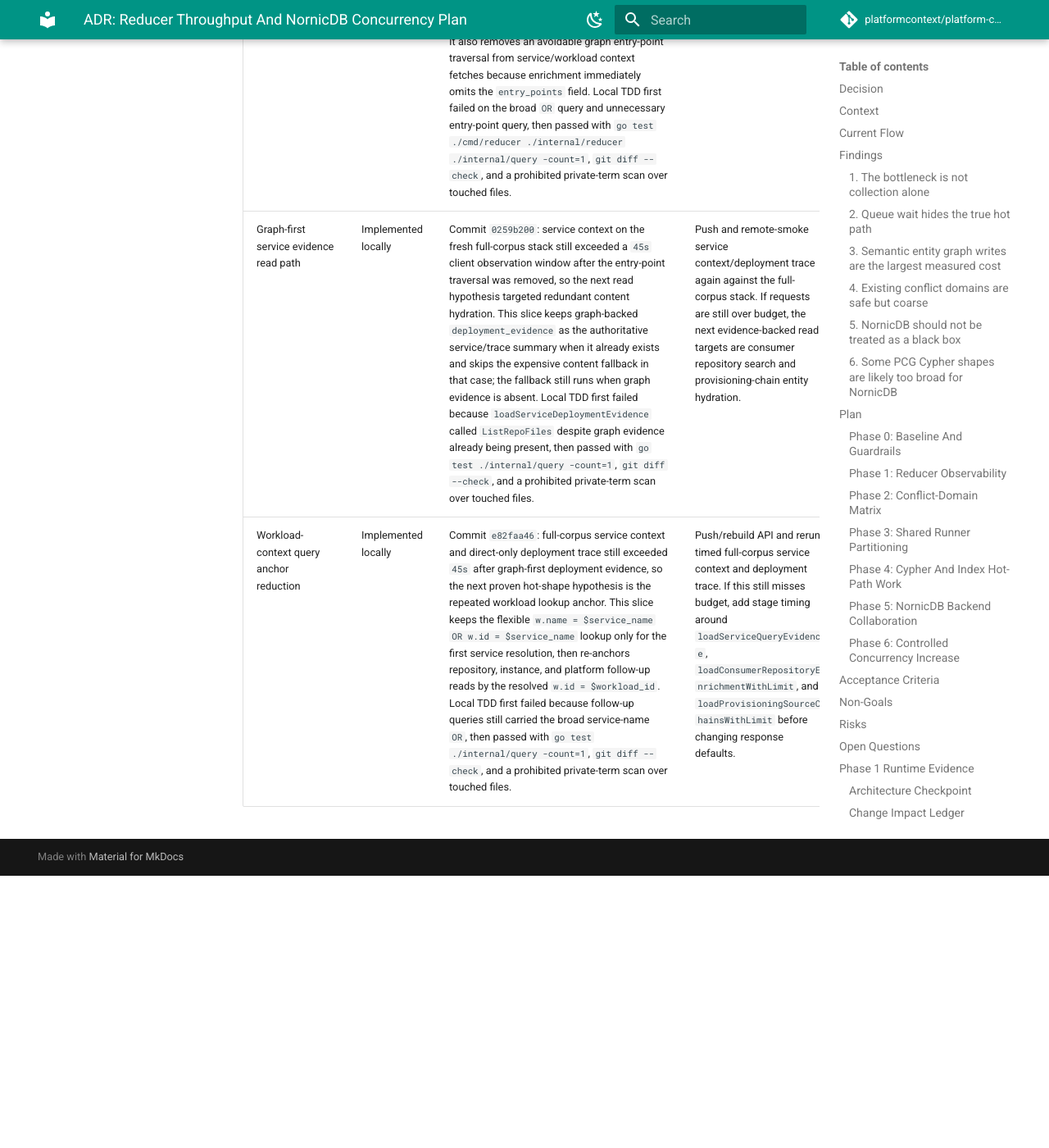
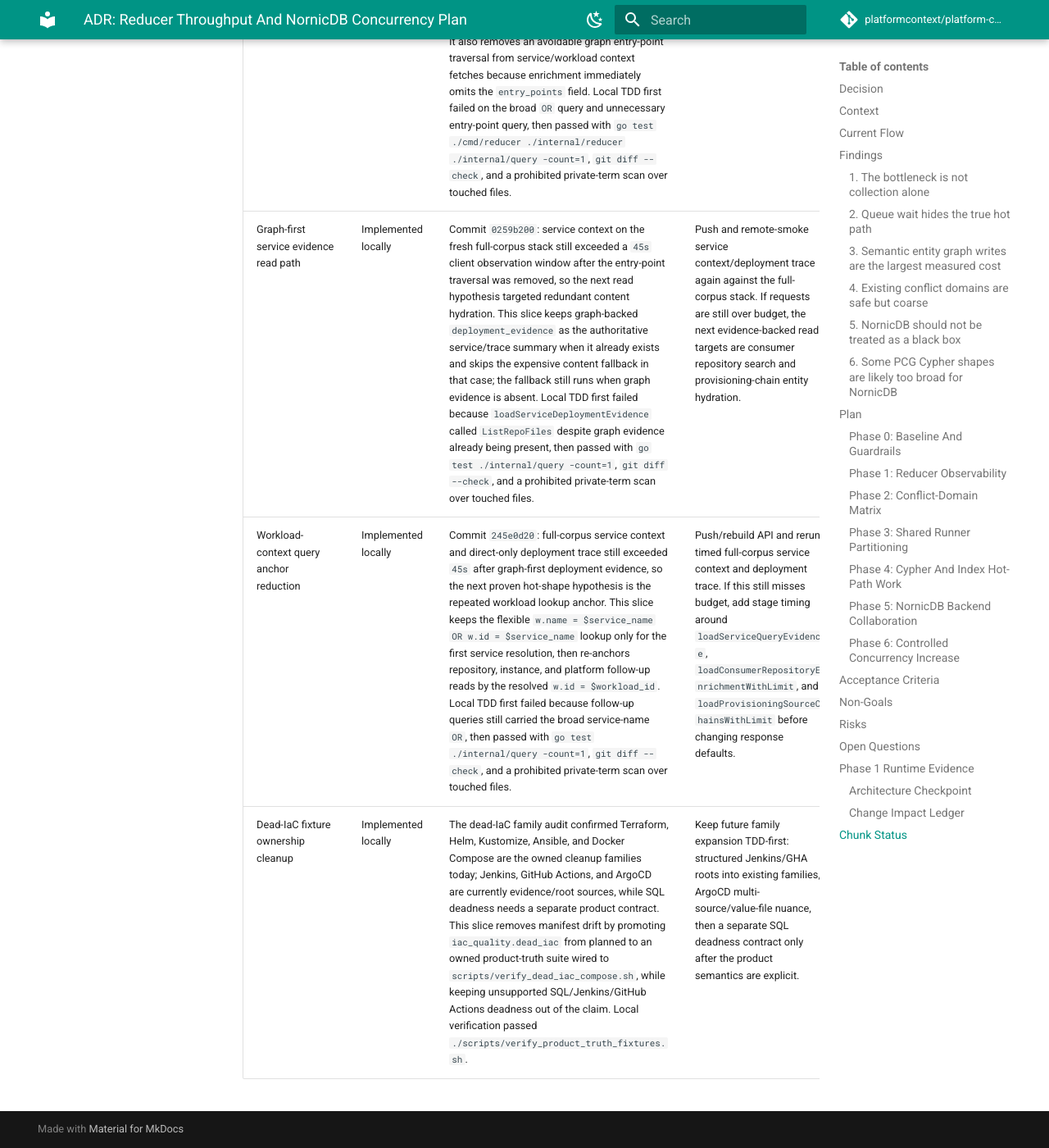
Before and after one commit to platformcontext/platform-context-graph, an MkDocs documentation site: the page built from docs/docs/adrs/2026-04-28-reducer-throughput-and-nornicdb-concurrency-plan.md, in a window 1280 px wide and 1400 px high, scrolled down 90645 px. Shown: the whole window at 82% size. Built offline with MkDocs 1.6.1 and Material for MkDocs 9.7.7, drawn with Linux system fonts in a browser that asks for light colours; comment, search, counter and statistics services are not loaded; before the commit the page ends 91713 px from its top, so only the background shows below that.

Commit message:
Promote dead IaC product truth fixture

```diff
--- a/docs/docs/adrs/2026-04-28-reducer-throughput-and-nornicdb-concurrency-plan.md
+++ b/docs/docs/adrs/2026-04-28-reducer-throughput-and-nornicdb-concurrency-plan.md
@@ -1706,4 +1706,5 @@
 | Dead-IaC paged materialized reads | Implemented locally | Commit `d9eedbab` fixes the full-corpus read-surface gap exposed by run `pcg-full-finalizer-20260501T134928Z`: `/api/v0/iac/dead` still preserves the operator-safe `limit` cap but now reports `total_findings_count`, `offset`, `truncated`, and `next_offset`, and MCP `find_dead_iac` can pass `offset`. This prevents a materialized corpus with `803` reachability rows from looking like it only has the first `500` returned findings. Local verification passed `go test ./internal/query ./internal/mcp ./internal/storage/postgres -count=1`, `git diff --check`, and a prohibited private-term scan over touched files. | Push and remote-smoke this slice against the still-running full-corpus stack, then continue with the reducer `dependency_reconcile` read-shape hypothesis and the service/deployment trace hydration fanout hypothesis. |
 | Workload dependency read-shape reduction | Implemented locally | Commit `8e2de2ba` targets the latest measured `dependency_reconcile_duration_seconds=490.278s` where graph writes were only `2.391s` and dependency retract was already zero. This slice changes the repo-dependency lookup from one broad `source.id IN $repo_ids OR target.id IN $repo_ids` scan into outgoing and incoming branches anchored by `Repository.id`, and narrows the existing workload-dependency retract probe to return only distinct source `repo_id` values because the reconciler only uses repository ownership. It also removes an avoidable graph entry-point traversal from service/workload context fetches because enrichment immediately omits the `entry_points` field. Local TDD first failed on the broad `OR` query and unnecessary entry-point query, then passed with `go test ./cmd/reducer ./internal/reducer ./internal/query -count=1`, `git diff --check`, and a prohibited private-term scan over touched files. | Push, pull/rebuild on the remote host, then run a focused reducer proof to see whether `dependency_reconcile_duration_seconds` moves before making broader bulk-lookup or worker-count changes. |
 | Graph-first service evidence read path | Implemented locally | Commit `0259b200`: service context on the fresh full-corpus stack still exceeded a `45s` client observation window after the entry-point traversal was removed, so the next read hypothesis targeted redundant content hydration. This slice keeps graph-backed `deployment_evidence` as the authoritative service/trace summary when it already exists and skips the expensive content fallback in that case; the fallback still runs when graph evidence is absent. Local TDD first failed because `loadServiceDeploymentEvidence` called `ListRepoFiles` despite graph evidence already being present, then passed with `go test ./internal/query -count=1`, `git diff --check`, and a prohibited private-term scan over touched files. | Push and remote-smoke service context/deployment trace again against the full-corpus stack. If requests are still over budget, the next evidence-backed read targets are consumer repository search and provisioning-chain entity hydration. |
-| Workload-context query anchor reduction | Implemented locally | Commit `e82faa46`: full-corpus service context and direct-only deployment trace still exceeded `45s` after graph-first deployment evidence, so the next proven hot-shape hypothesis is the repeated workload lookup anchor. This slice keeps the flexible `w.name = $service_name OR w.id = $service_name` lookup only for the first service resolution, then re-anchors repository, instance, and platform follow-up reads by the resolved `w.id = $workload_id`. Local TDD first failed because follow-up queries still carried the broad service-name `OR`, then passed with `go test ./internal/query -count=1`, `git diff --check`, and a prohibited private-term scan over touched files. | Push/rebuild API and rerun timed full-corpus service context and deployment trace. If this still misses budget, add stage timing around `loadServiceQueryEvidence`, `loadConsumerRepositoryEnrichmentWithLimit`, and `loadProvisioningSourceChainsWithLimit` before changing response defaults. |
+| Workload-context query anchor reduction | Implemented locally | Commit `245e0d20`: full-corpus service context and direct-only deployment trace still exceeded `45s` after graph-first deployment evidence, so the next proven hot-shape hypothesis is the repeated workload lookup anchor. This slice keeps the flexible `w.name = $service_name OR w.id = $service_name` lookup only for the first service resolution, then re-anchors repository, instance, and platform follow-up reads by the resolved `w.id = $workload_id`. Local TDD first failed because follow-up queries still carried the broad service-name `OR`, then passed with `go test ./internal/query -count=1`, `git diff --check`, and a prohibited private-term scan over touched files. | Push/rebuild API and rerun timed full-corpus service context and deployment trace. If this still misses budget, add stage timing around `loadServiceQueryEvidence`, `loadConsumerRepositoryEnrichmentWithLimit`, and `loadProvisioningSourceChainsWithLimit` before changing response defaults. |
+| Dead-IaC fixture ownership cleanup | Implemented locally | The dead-IaC family audit confirmed Terraform, Helm, Kustomize, Ansible, and Docker Compose are the owned cleanup families today; Jenkins, GitHub Actions, and ArgoCD are currently evidence/root sources, while SQL deadness needs a separate product contract. This slice removes manifest drift by promoting `iac_quality.dead_iac` from planned to an owned product-truth suite wired to `scripts/verify_dead_iac_compose.sh`, while keeping unsupported SQL/Jenkins/GitHub Actions deadness out of the claim. Local verification passed `./scripts/verify_product_truth_fixtures.sh`. | Keep future family expansion TDD-first: structured Jenkins/GHA roots into existing families, ArgoCD multi-source/value-file nuance, then a separate SQL deadness contract only after the product semantics are explicit. |
```
Also changed, not shown: 3 other files.
